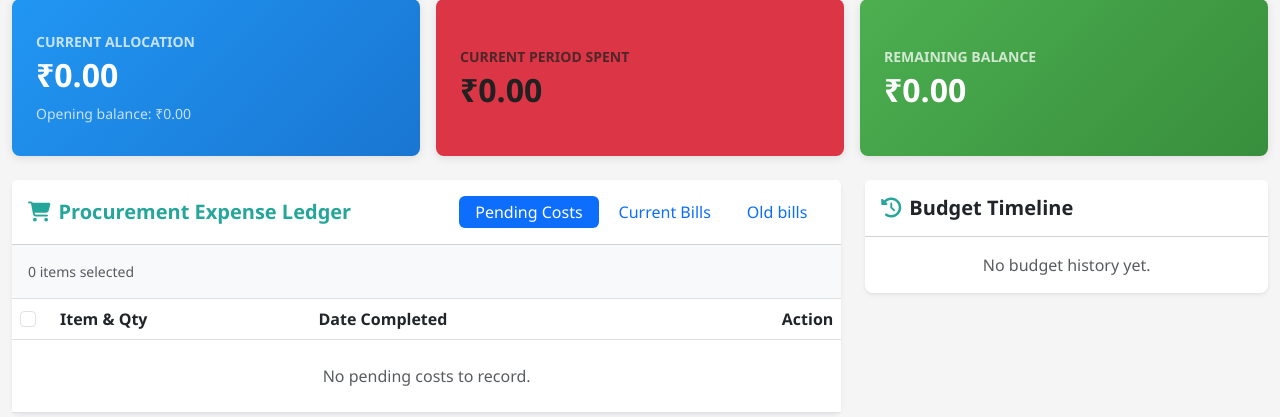
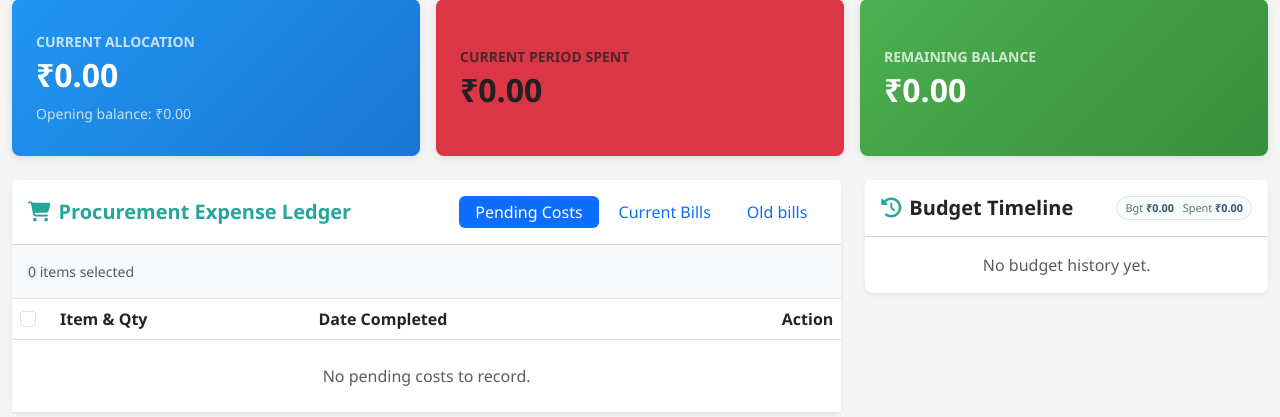
Before and after one commit to laheri72/ajs-pantry, a Flask app: template templates/expenses.html in a window 1280 px wide. Shown: the part 119-536 px from the top of the page. Run offline with Flask 3, Linux system fonts and the light colour scheme; the template is opened without the code that fills it, so the values that code supplies are empty; some libraries are stand-ins or nearby versions.

Commit message:
budget total view

```diff
--- a/templates/expenses.html
+++ b/templates/expenses.html
@@ -196,6 +196,22 @@
     }
     .receipt-mobile-toggle {
         display: none;
+    }
+    .floor-insight-mini {
+        display: inline-flex;
+        align-items: center;
+        gap: 0.55rem;
+        padding: 0.18rem 0.5rem;
+        border-radius: 999px;
+        border: 1px solid #d8e7e5;
+        background: #f7fbfa;
+        font-size: 0.68rem;
+        color: #5f6f82;
+        white-space: nowrap;
+    }
+    .floor-insight-mini strong {
+        color: #37566c;
+        font-weight: 600;
     }
     @media (max-width: 991.98px) {
         .receipt-review-shell {
@@ -668,8 +684,12 @@
     <!-- Sidebar: Budget History & Legacy -->
     <div class="col-lg-4">
             <div class="card shadow-sm border-0 mb-4">
-            <div class="card-header bg-white py-3">
+            <div class="card-header bg-white py-3 d-flex justify-content-between align-items-center gap-2 flex-wrap">
                 <h5 class="mb-0 fw-bold"><i class="fas fa-history me-2 text-teal"></i>Budget Timeline</h5>
+                <div class="floor-insight-mini" title="All-time totals for this floor">
+                    <span>Bgt <strong>&#8377;{{ "%.2f"|format(floor_total_budget) }}</strong></span>
+                    <span>Spent <strong>&#8377;{{ "%.2f"|format(floor_total_spent) }}</strong></span>
+                </div>
             </div>
             <div class="card-body p-0" style="max-height: 400px; overflow-y: auto;">
                 <div class="list-group list-group-flush">
```
Also changed, not shown: blueprints/finance/routes.py (+22 -0 lines).
